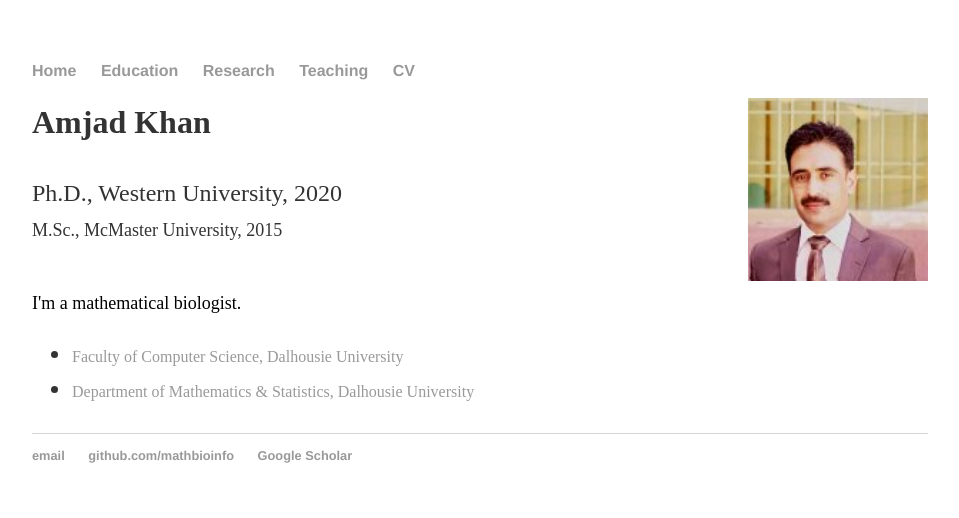
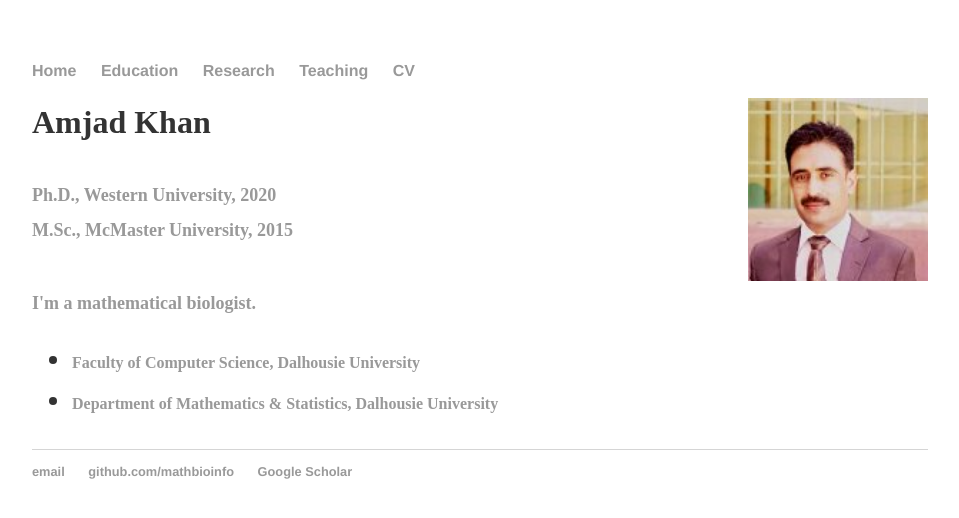
Before and after one commit to MathBioInfo/amjadkhan, a Jekyll site: the page index.html, which Jekyll copies as it is, in a window 1280 px wide. Shown: the top 518 px of the page, without its empty margins (160-1119 px from the left). Built offline with Jekyll 4.4.1, drawn with Linux system fonts in a browser that asks for light colours.

Commit message:
Update index.html

```diff
--- a/index.html
+++ b/index.html
@@ -20,8 +20,10 @@
     		<div class="blurb">
 			<div class="profile-body">
 	   		<p><font size="6"><b>Amjad Khan</b></font><br>
-			<br> Ph.D., Western University, 2020 <font size="4">
-			<br>M.Sc., McMaster University, 2015
+			<a href = "#">
+			<br><strong> <font size="4"> Ph.D., Western University, 2020
+			<a href = "#">
+			<br><strong><font size="4">M.Sc., McMaster University, 2015
 			</p>
 
 
```
